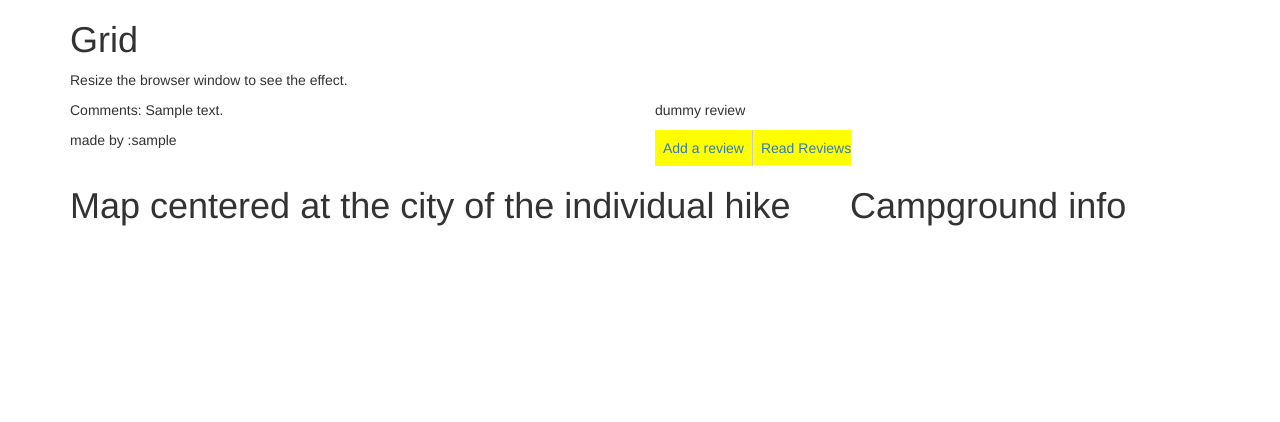
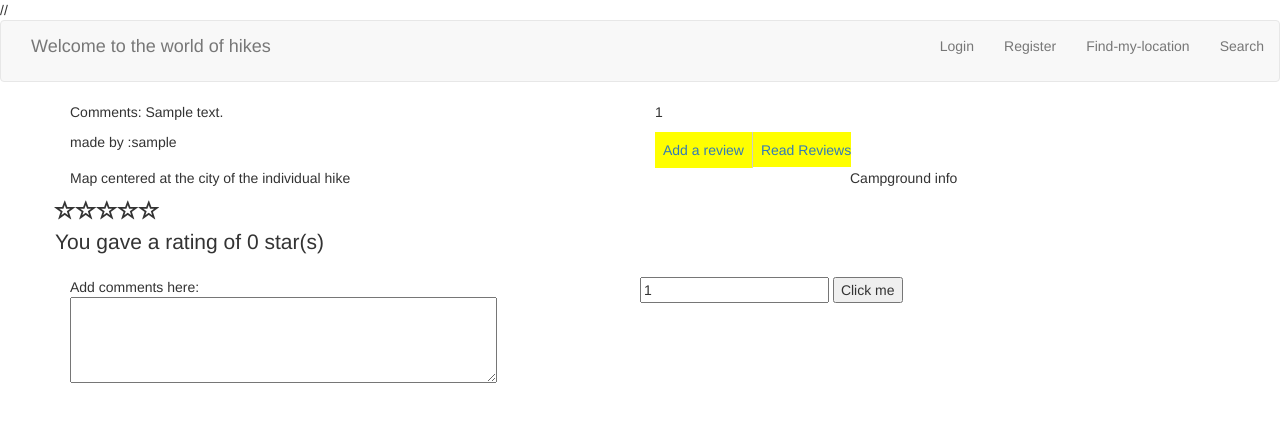
Before and after one commit to Swathiiyers/HB-HikeProject, a Flask app: page /trail-page/1 in a window 1280 px wide. Shown: the top 422 px of the page. Run offline with Flask 2, Linux system fonts and the light colour scheme; tables that the repository leaves empty hold one stand-in row (values such as "Sample post"); some libraries are stand-ins or nearby versions.

Commit message:
Added ratings, comments input fields @wip to add the info to db

```diff
--- a/server.py
+++ b/server.py
@@ -83,8 +83,6 @@ def show_results():
 
     results = get_response(payload)
     result_list = results["places"]
-
-    print result_list
 
     # Add results to the HikeTrails database
     add_to_HikeTrails_db(result_list)
@@ -290,7 +288,23 @@ def show_trailpage(trail_id):
     # Search for campground and show the campground infor using the API based on latlong values
     # res = requests.get("http://api.amp.active.com/camping/campgrounds?landmarkName=true&landmarkLat=37.84035&landmarkLong=-122.4888889&xml=true&api_key=2chxq68e")
 
-    return render_template("trail_page.html", trail_reviews=trail_reviews)
+    return render_template("trail_page.html", trail_reviews=trail_reviews, trail_id=trail_id)
+
+
+@app.route("/add-review", methods=['POST'])
+def add_review():
+    """Add a review order to our database."""
+
+    score = request.form.get("score")
+    comment_description = request.form.get("commentText")
+    trail_id = request.form["trail_id"]
+
+    # add an order to our database here
+
+    print "\n\nNEW comment %s %s %s\n\n" % (
+        score, comment_description, trail_id)
+    return None
+
 
 if __name__ == "__main__":
     # We have to set debug=True here, since it has to be True at the point
--- a/templates/base.html
+++ b/templates/base.html
@@ -5,9 +5,13 @@
     <title>{% block title %}Title goes here{% endblock %}</title>
 <!--   <link rel="stylesheet" type="text/css" href="../static/styles.css"> -->
 <!--     <link rel="stylesheet" href="../static/styles.css"> -->
+    <meta charset="utf-8">
+    <meta name="viewport" content="width=device-width, initial-scale=1">
     <link href="https://maxcdn.bootstrapcdn.com/bootstrap/3.3.7/css/bootstrap.css"
             rel="stylesheet">
     <link rel="stylesheet" href="../static/map_styles.css">
+    <script src="https://ajax.googleapis.com/ajax/libs/jquery/3.2.1/jquery.min.js"></script>
+    // <script src="https://maxcdn.bootstrapcdn.com/bootstrap/3.3.7/js/bootstrap.min.js"></script>
     <script src="https://code.jquery.com/jquery-3.2.1.min.js"></script>
 
 </head>
@@ -76,5 +80,8 @@
 <!-- importing script for google api -->
 <script src="https://ajax.googleapis.com/ajax/libs/jquery/3.2.1/jquery.min.js"></script>
 <script src="https://maxcdn.bootstrapcdn.com/bootstrap/3.3.7/js/bootstrap.min.js"></script>
+{% block script %}
+
+{% endblock %}
 </body>
 </html>
--- a/templates/find_my_location_search.html
+++ b/templates/find_my_location_search.html
@@ -41,6 +41,7 @@ Please select the radius range(in miles) and hit 'Go'!:
 
 </form>
 </div>
+
   <script>
 
   function getLocation(){
@@ -57,7 +58,9 @@ function showPosition(position) {
     showRadiusDropdown();
   }
 
-$("#loc-radius").hide();</script>
+  $("#loc-radius").hide();
+
+  </script>
 
 <script type="text/javascript" src="https://cdnjs.cloudflare.com/ajax/libs/jquery/3.2.1/jquery.js"></script>
 
--- a/templates/search_results.html
+++ b/templates/search_results.html
@@ -6,6 +6,7 @@
     {% if "user_name" in session %}
     <h2> Hey, {{ session["user_name"] }}</h2>
     {% endif %}
+
     <div class="map-wrapper">
       <!-- Start of results div -->
       <div class="col-sm-6">
--- a/templates/trail_page.html
+++ b/templates/trail_page.html
@@ -1,19 +1,14 @@
-<!DOCTYPE html>
-<html lang="en">
-<head>
-  <title>Individual result page</title>
-  <meta charset="utf-8">
-  <meta name="viewport" content="width=device-width, initial-scale=1">
-  <link rel="stylesheet" href="https://maxcdn.bootstrapcdn.com/bootstrap/3.3.7/css/bootstrap.min.css">
-  <script src="https://ajax.googleapis.com/ajax/libs/jquery/3.2.1/jquery.min.js"></script>
-  <script src="https://maxcdn.bootstrapcdn.com/bootstrap/3.3.7/js/bootstrap.min.js"></script>
-</head>
-<body>
+{% extends 'base.html' %}
+{% block title %}Results Page{% endblock %}
+
+   {% block content %}
+
+    {% if "user_name" in session %}
+    <h2> Hey, {{ session["user_name"] }}</h2>
+    {% endif %}
 
 <div class="container">
-    <h1>Grid</h1>
 
-    <p>Resize the browser window to see the effect.</p>
     <div class="row">
         <div class="col-sm-6" style="border-color: black">
             {% for review in trail_reviews %}
@@ -23,7 +18,7 @@
 
         <div class="col-sm-6">
         {% for review in trail_reviews %}
-            <p>dummy review </p>
+            <p>{{ review.trail_id }} </p>
         {% endfor %}
 
             <div style="float: left; padding: 8px 8px 8px 8px; border-right: 1px solid #ccc; background: yellow">
@@ -36,23 +31,185 @@
             </div>
         </div>
 
+    </div>
+    <!-- End of row 1 -->
+
+
+<!-- Row that displays the map and campground information -->
+    <div class="row">
+        <div class="col-sm-8">
+            <p> Map centered at the city of the individual hike </p1>
+        </div>
+
+        <div class="col-sm-4">
+            <p> Campground info </p>
+        </div>
+    </div>
+
+
+<!-- Row that displays the ratings and comments information -->
+    <div class="row lead">
+        <div id="stars" class="starrr"></div>
+        You gave a rating of <span id="count">0</span> star(s)
+    </div>
+
+
+    <div class="row">
+        <div class="col-sm-6" style="border-color: black">
+            Add comments here:
+            <textarea id="comments" rows="4" cols="50">
+
+            </textarea>
 
     </div>
 
-    <div class="row">
-        <div class="col-sm-8">
-            <h1> Map centered at the city of the individual hike </h1>
-        </div>
+    <input type="text" id="trail-id" name="trail_id" value="{{ trail_id }}">
 
-        <div class="col-sm-4">
-            <h1> Campground info </h1>
-        </div>
-
-
-    </div>
-
+    <button type="button" id="add-review" onclick="submitComment()">Click me</button>
 
 </div>
 <!-- End of container div -->
-</body>
-</html>
+
+{% endblock %}
+
+{% block script %}
+
+    <script>
+
+        let buttonText = document.querySelector('#add-review');
+
+        function submitComment(evt) {
+
+            let formInputs = {
+                "score": $('#count').text(),
+                "commentText": $("#comments").val(),
+            };
+
+            $.post("/add-review",
+                   formInputs,
+                   submitComment);
+            }
+
+        buttonText.addEventListener('click', submitComment);
+
+    </script>
+
+    <script>
+        var __slice = [].slice;
+
+        (function($, window) {
+          var Starrr;
+
+          Starrr = (function() {
+            Starrr.prototype.defaults = {
+              rating: void 0,
+              numStars: 5,
+              change: function(e, value) {}
+            };
+
+            function Starrr($el, options) {
+              var i, _, _ref,
+                _this = this;
+
+              this.options = $.extend({}, this.defaults, options);
+              this.$el = $el;
+              _ref = this.defaults;
+              for (i in _ref) {
+                _ = _ref[i];
+                if (this.$el.data(i) != null) {
+                  this.options[i] = this.$el.data(i);
+                }
+              }
+              this.createStars();
+              this.syncRating();
+              this.$el.on('mouseover.starrr', 'span', function(e) {
+                return _this.syncRating(_this.$el.find('span').index(e.currentTarget) + 1);
+              });
+              this.$el.on('mouseout.starrr', function() {
+                return _this.syncRating();
+              });
+              this.$el.on('click.starrr', 'span', function(e) {
+                return _this.setRating(_this.$el.find('span').index(e.currentTarget) + 1);
+              });
+              this.$el.on('starrr:change', this.options.change);
+            }
+
+            Starrr.prototype.createStars = function() {
+              var _i, _ref, _results;
+
+              _results = [];
+              for (_i = 1, _ref = this.options.numStars; 1 <= _ref ? _i <= _ref : _i >= _ref; 1 <= _ref ? _i++ : _i--) {
+                _results.push(this.$el.append("<span class='glyphicon .glyphicon-star-empty'></span>"));
+              }
+              return _results;
+            };
+
+            Starrr.prototype.setRating = function(rating) {
+              if (this.options.rating === rating) {
+                rating = void 0;
+              }
+              this.options.rating = rating;
+              this.syncRating();
+              return this.$el.trigger('starrr:change', rating);
+            };
+
+            Starrr.prototype.syncRating = function(rating) {
+              var i, _i, _j, _ref;
+
+              rating || (rating = this.options.rating);
+              if (rating) {
+                for (i = _i = 0, _ref = rating - 1; 0 <= _ref ? _i <= _ref : _i >= _ref; i = 0 <= _ref ? ++_i : --_i) {
+                  this.$el.find('span').eq(i).removeClass('glyphicon-star-empty').addClass('glyphicon-star');
+                }
+              }
+              if (rating && rating < 5) {
+                for (i = _j = rating; rating <= 4 ? _j <= 4 : _j >= 4; i = rating <= 4 ? ++_j : --_j) {
+                  this.$el.find('span').eq(i).removeClass('glyphicon-star').addClass('glyphicon-star-empty');
+                }
+              }
+              if (!rating) {
+                return this.$el.find('span').removeClass('glyphicon-star').addClass('glyphicon-star-empty');
+              }
+            };
+
+            return Starrr;
+
+          })();
+          return $.fn.extend({
+            starrr: function() {
+              var args, option;
+
+              option = arguments[0], args = 2 <= arguments.length ? __slice.call(arguments, 1) : [];
+              return this.each(function() {
+                var data;
+
+                data = $(this).data('star-rating');
+                if (!data) {
+                  $(this).data('star-rating', (data = new Starrr($(this), option)));
+                }
+                if (typeof option === 'string') {
+                  return data[option].apply(data, args);
+                }
+              });
+            }
+          });
+        })(window.jQuery, window);
+
+        $(function() {
+          return $(".starrr").starrr();
+        });
+
+        $( document ).ready(function() {
+
+          $('#stars').on('starrr:change', function(e, value){
+            $('#count').html(value);
+          });
+
+          $('#stars-existing').on('starrr:change', function(e, value){
+            $('#count-existing').html(value);
+          });
+        });
+
+</script>
+
+{% endblock %}
```
Also changed, not shown: codes_test.py (+19 -1 lines), model.py (+0 -56 lines), server_helpers.py (+0 -31 lines), templates/user_profile.html (+14 -2 lines). Lines whose indentation alone changed are shown as unchanged.
